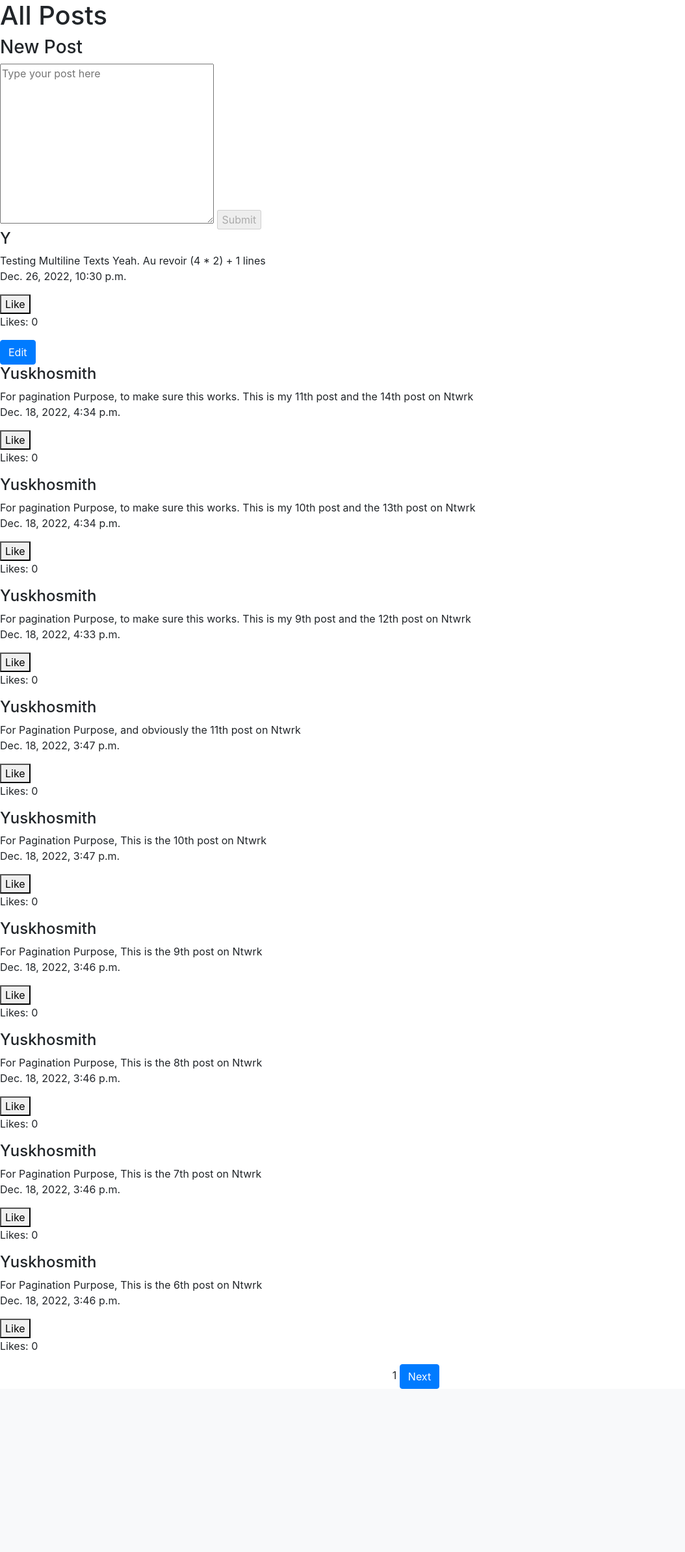
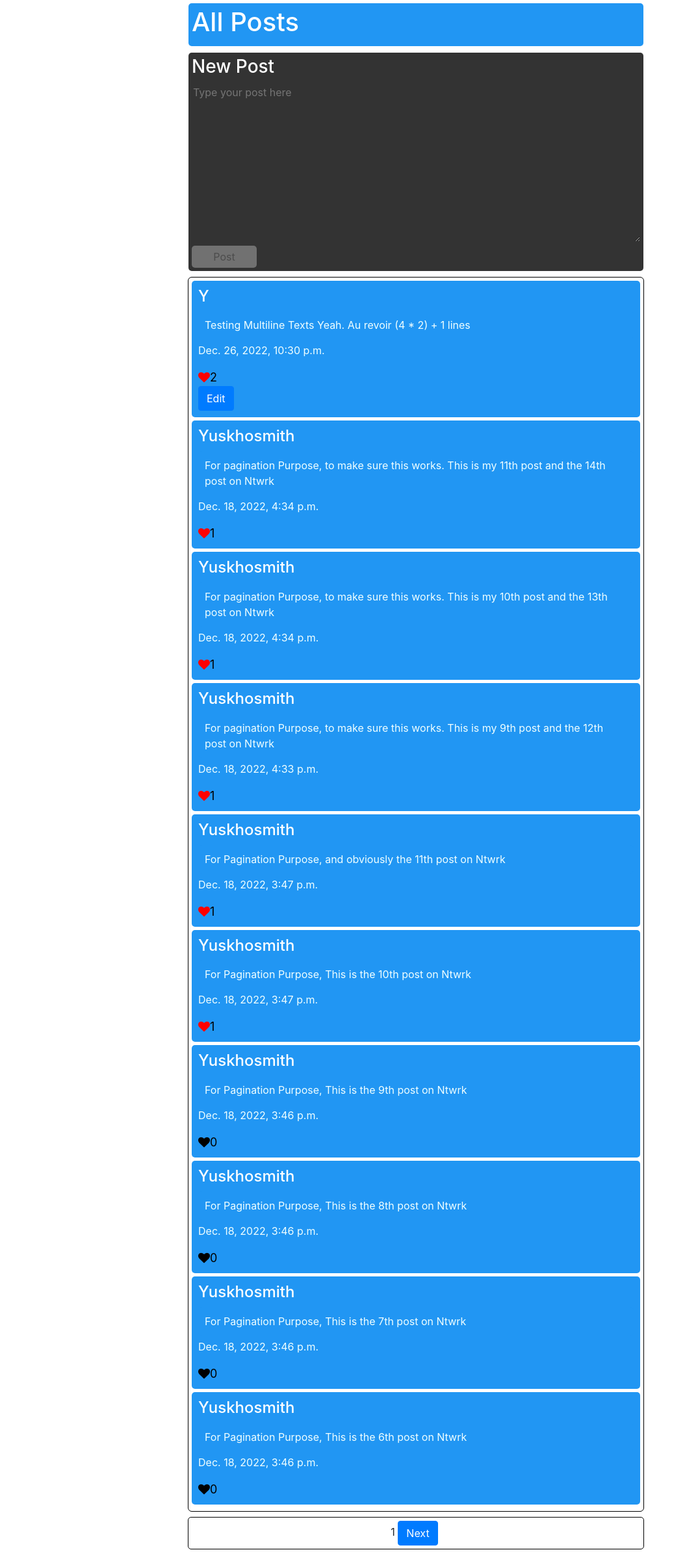
Before and after one commit to Yuskhosmith/CS50-Web-Programming, a Django app: page / in a window 1280 px wide. Shown: the part 56-2444 px from the top of the page at 65% size, without its empty margins (0-1054 px from the left). Before the commit the page ends 2193 px from the top, so only its background shows below. Run offline with Django 3.2, Linux system fonts and the light colour scheme; a user stored in the database is signed in; data comes from the database, SQL or seed files in the repository; both versions use the stored data as it was after the commit; some libraries are stand-ins or nearby versions.

Commit message:
completed

```diff
--- a/project4/network/models.py
+++ b/project4/network/models.py
@@ -9,12 +9,13 @@ class Post(models.Model):
     user = models.ForeignKey(User, on_delete=models.CASCADE, related_name="posts")
     post = models.TextField()
     timestamp = models.DateTimeField(auto_now_add=True)
+    liked = models.ManyToManyField(User, default=None, blank=True, related_name='liked_posts')
 
     def serialize(self):
         return{
             "user": self.user.username,
             "post": self.post,
-            "timestamp": self.timestamp
+            "timestamp": self.timestamp,
         }
 
 class Following(models.Model):
@@ -38,3 +39,6 @@ class Like(models.Model):
             "user": self.user.username,
             "post": self.post.post
         }
+
+    def __str__(self):
+        return str(self.post)
--- a/project4/network/static/network/script.js
+++ b/project4/network/static/network/script.js
@@ -3,43 +3,60 @@ document.addEventListener("DOMContentLoaded", () => {
     followingStatus()
     editPost()
     like()
+    if (document.querySelector('#username')){
+        removeSpace();
+    }
 
 });
 
-function index(){
-    fetch(`/emails/${mailbox}`)
-    .then(response => response.json())
-    .then(posts => {})
+function removeSpace(){
+    const usernameEl = document.querySelector('#username');
+    const u_er = document.querySelector('#u-er');
+    u_er.style.display = 'none';
+
+    usernameEl.onkeyup = () => {
+        if (usernameEl.value.includes(' ')){
+            u_er.innerText = "username can't contain space";
+            u_er.style.display = 'block';
+            document.querySelector('#btnforreg').disabled = true;
+        } else {
+            u_er.style.display = 'none';
+            document.querySelector('#btnforreg').disabled = false;
+        }
+
+    }
 
 }
 
 function like(){
-    likeBtn = document.querySelector('#like');
-    // find a better way to get all the btn to work with the event listener isntead of the first one only
-    // for btn in likeBtn{
+    likeBtn = document.querySelectorAll('#like');
+    likeBtn.forEach(item => {
+        item.addEventListener('click', () => {
+            console.log("click")
+            parentLikeBtn = item.parentElement.parentElement;
+            likeCountParent = parentLikeBtn.children[4];
+            // likeCountEl = likeCountParent.querySelector('#count');
+            post_id = parentLikeBtn.id
 
-    // }
-    likeBtn.addEventListener('click', () => {
-        parentLikeBtn = likeBtn.parentElement;
-        idChildNodes = parentLikeBtn.children;
-        post_id = parentLikeBtn.id
-        // text = idChildNodes[1].innerText
-        // username = idChildNodes[0].innerText
-        console.log(post_id)
+            oneLikeBtn = parentLikeBtn.querySelector('#like');
+            if (oneLikeBtn.dataset.value == "like"){
+                parentLikeBtn.querySelector('.fa-heart').style.color = "red";
+                console.log("Like--Pass 1")
+                oneLikeBtn.dataset.value = "unlike";
+                count = parseInt(oneLikeBtn.dataset.count) + 1
+                oneLikeBtn.dataset.count = count
+                parentLikeBtn.querySelector(`#liked${post_id}`).innerText = count
+            } else if (oneLikeBtn.dataset.value == "unlike") {
+                parentLikeBtn.querySelector('.fa-heart').style.color = "black";
+                console.log("Unlike--Pass 1")
+                oneLikeBtn.dataset.value = "like";
+                count = parseInt(oneLikeBtn.dataset.count) - 1
+                oneLikeBtn.dataset.count = count
+                parentLikeBtn.querySelector(`#liked${post_id}`).innerText = count
+            } else{
+                return;
+            }
 
-        // fetch('../like', {
-        //     method: 'GET',
-        //     body: JSON.stringify({
-        //         post: text,
-        //         username: username
-        //     })
-        // })
-        // .then(response => response.json())
-        // .then(answer => {
-        //     console.log(answer)
-
-        // })
-        // Ignore above.... the deal is below
             fetch('../like/', {
                 method: 'PUT',
                 body: JSON.stringify({
@@ -47,24 +64,30 @@ function like(){
                 })
             })
             // .then(response => response.json())
-        // .then(answer => {
-        //     console.log(answer)
+            // .then(r => {
+            //     console.log(r)
+            // })
 
-        // })
         });
+
+    })
 }
-
 
 function editPost(){
     if(document.querySelector('#edit')){
-        // make the edit button take the original form of the post
-        const editBtn = document.querySelector('#edit');
-        editBtn.addEventListener('click', () => {
-            parentEditBtn = editBtn.parentElement
+        const editBtn = document.querySelectorAll('#edit');
+        editBtn.forEach(item => {
+            item.addEventListener('click', () => {
+                item.style.display = 'none';
+                parentEditBtn = item.parentElement
+                post_id = parentEditBtn.id
                 idChildNodes = parentEditBtn.children
-            text = idChildNodes[1].innerText
+
+                fetch(`../getpost/${post_id}`, {method: 'GET'})
+                .then(response => response.json())
+                .then(post => {
                     idChildNodes[1].innerHTML = `
-            <textarea name="post" id="textarea2" cols="30" rows="10">${text}</textarea>
+                    <textarea name="post" id="textarea2" cols="30" rows="10">${post.post}</textarea>
                     <button class="btn btn-primary" id="save">Save</button>
                     `
                     disableBtn("#textarea2", "#save")
@@ -72,24 +95,18 @@ function editPost(){
                     saveBtn.addEventListener('click', () => {
                         const post = document.querySelector('#textarea2').value;
 
-
-                console.log(post)
-
                         fetch('../editpost/', {
                             method: 'PUT',
                             body: JSON.stringify({
+                                post_id: post_id,
                                 post: post,
-                        prevpost: text,
                             })
                         })
-                // .then(response => response.json())
-                // .then(answer => {
-                //     console.log(answer)})
-
                         location.reload()
                     });
-
+                })
             });
+        })
     }
 }
 
@@ -103,6 +120,12 @@ function disableBtn(inputfield, btn){
     // by default disabled
     document.querySelector(`${btn}`).disabled = true;
 
+    // check if it's not empty
+    if (document.querySelector(`${inputfield}`).value.length > 0){
+        document.querySelector(`${btn}`).disabled = false;
+    }
+
+    // now for every key the user press, even if it's backspace
     document.querySelector(`${inputfield}`).onkeyup = () => {
         // if the input field is empty disable the button
         if (document.querySelector(`${inputfield}`).value.length > 0){
--- a/project4/network/static/network/styles.css
+++ b/project4/network/static/network/styles.css
@@ -0,0 +1,104 @@
+.b {
+    display: flex;
+    align-items: center;
+    justify-content: center;
+    max-width: 700px;
+    margin: auto;
+    flex-direction: column;
+}
+
+section{
+    margin: 5px;
+    outline: 1px black solid;
+    padding: 5px;
+    border-radius: 5px;
+    width: 100%;
+}
+
+.meta{
+    background-color: #2196f3;
+    outline: none;
+    color: white;
+}
+
+.new-post,
+#textarea{
+    background-color: #333;
+    outline: none;
+    color: white;
+    border: none;
+}
+
+/* .new-post > #new-post > form{
+    width: 80%;
+    margin: auto;
+} */
+
+#textarea,
+#textarea2 {
+    width: 100%;
+    /* overflow: hidden; */
+}
+
+.new-post > #new-post > form > #submit{
+    border: none;
+    color: #333;
+    background-color: white;
+    outline: none;
+    border-radius: 5px;
+    padding: 5px;
+    width: 100px;
+}
+
+.new-post > #new-post > form > #submit:disabled{
+    border: none;
+    color: rgba(51, 51, 51, 0.6);
+    background-color: rgba(255, 255, 255, 0.3);
+    outline: none;
+    border-radius: 5px;
+    padding: 5px;
+    width: 100px;
+
+}
+
+.post{
+    background-color: #2196f3;
+    padding: 10px;
+    margin-bottom: 5px;
+    border-radius: 5px;
+    color: azure;
+}
+
+.post > h4 a{
+    text-decoration: none;
+    color: white;
+}
+.post > h4 a:hover{
+    color: rgba(255, 255, 255, 0.469);
+}
+
+#like{
+    text-decoration: none;
+    color: #000;;
+    font-size: 18px;
+}
+
+.red{
+    color: red;
+}
+.black{
+    color: black;
+}
+.red:hover,
+.black:hover,
+#like:hover{
+    color: rgba(255, 0, 0, 0.3);
+}
+
+.pagination center{
+    margin: auto;
+}
+
+#u-er{
+    color: red;
+}
--- a/project4/network/templates/network/error.html
+++ b/project4/network/templates/network/error.html
@@ -4,5 +4,6 @@
     <h2>Error</h2>
     {% if message %}
         <p>{{message}}</p>
+        <p>{{next}}</p>
     {% endif %}
 {% endblock %}
--- a/project4/network/templates/network/index.html
+++ b/project4/network/templates/network/index.html
@@ -1,6 +1,8 @@
 {% extends "network/layout.html" %}
 
 {% block body %}
+    <div class="b">
+        <section class="meta">
             <h1>All Posts</h1>
             {% if message %}
                 <p>{{message}}</p>
@@ -9,31 +11,47 @@
                 <p>You are not logged in.</p>
                 <a href="{% url 'login' %}" class="btn btn-primary">Log In</a>
             {% endif %}
+        </section>
+
+        <section class="new-post">
             {% if user.is_authenticated %}
                 <div id="new-post">
                     <h3>New Post</h3>
                     <form action="{% url 'index' %}" method="POST">
                         {% csrf_token %}
                         <textarea name="post" id="textarea" cols="30" rows="10" placeholder="Type your post here"></textarea>
-                <input id="submit" type="submit">
+                        <input id="submit" type="submit" value="Post">
                     </form>
                 </div>
             {% endif %}
+        </section>
+
+        <section class="posts">
             {% for post in posts %}
-        <div id="{{post.id}}">
-            <h4>{{post.user}}</h4>
+                <div class="post" id="{{post.id}}">
+                    <h4><a href="{% url 'profile' post.user %}">{{post.user}}</a></h4>
                     <div id="post-handler">
-                <!-- A tag that can display multiple lines -->
-                <article class="post">{{post.serialize.post}}</article>
+                        <p class="post">{{post.post}}</p>
                     </div>
                     <p>{{post.timestamp}}</p>
-            <button id="like">Like</button>
-            <p>Likes: 0</p>
+                    {% if user.is_authenticated %}
+                        <div id="like-handler">
+                            {% if user in post.liked.all %}
+                                <a id="like" data-count="{{post.liked.all.count}}"  data-value="unlike"><i class="red fa fa-heart"></i><span id="liked{{post.id}}">{{post.liked.all.count}}</a>
+                            {% else %}
+                                <a id="like" data-count="{{post.liked.all.count}}"  data-value="like"><i class="black fa fa-heart"></i><span id="liked{{post.id}}">{{post.liked.all.count}}</a>
+                            {% endif %}
+
+                        </div>
+                    {% endif %}
                     {% if post.user == user %}
                         <button id="edit" class="btn btn-primary">Edit</button>
                     {% endif %}
                 </div>
             {% endfor %}
+        </section>
+
+        <section class="pagination">
             <center>
                 {%if posts.has_previous %} {# whether the previous page exists #}
                     <a class="btn btn-primary" href="?page={{posts.previous_page_number}}">Previous</a> {# link to the prev page #}
@@ -44,4 +62,7 @@
                     <a class="btn btn-primary" href="?page={{posts.next_page_number}}">Next</a> {# link to the next page #}
                 {% endif %}
             </center>
+        </section>
+
+    </div>
 {% endblock %}
--- a/project4/network/templates/network/layout.html
+++ b/project4/network/templates/network/layout.html
@@ -6,6 +6,7 @@
         <title>{% block title %}Social Network{% endblock %}</title>
         <link rel="stylesheet" href="https://stackpath.bootstrapcdn.com/bootstrap/4.4.1/css/bootstrap.min.css" integrity="sha384-Vkoo8x4CGsO3+Hhxv8T/Q5PaXtkKtu6ug5TOeNV6gBiFeWPGFN9MuhOf23Q9Ifjh" crossorigin="anonymous">
         <link href="{% static 'network/styles.css' %}" rel="stylesheet">
+        <link rel="stylesheet" href="https://cdnjs.cloudflare.com/ajax/libs/font-awesome/4.7.0/css/font-awesome.min.css">
         <script type="application/javascript" src="{% static 'network/script.js' %}"></script>
     </head>
     <body>
--- a/project4/network/templates/network/login.html
+++ b/project4/network/templates/network/login.html
@@ -11,12 +11,13 @@
     <form action="{% url 'login' %}" method="post">
         {% csrf_token %}
         <div class="form-group">
-            <input autofocus class="form-control" type="text" name="username" placeholder="Username">
+            <input id="username" autofocus class="form-control" type="text" name="username" placeholder="Username">
         </div>
+        <p id="u-er"></p>
         <div class="form-group">
             <input class="form-control" type="password" name="password" placeholder="Password">
         </div>
-        <input class="btn btn-primary" type="submit" value="Login">
+        <input id="btnforreg" class="btn btn-primary" type="submit" value="Login">
     </form>
 
     Don't have an account? <a href="{% url 'register' %}">Register here.</a>
--- a/project4/network/templates/network/register.html
+++ b/project4/network/templates/network/register.html
@@ -11,8 +11,9 @@
     <form action="{% url 'register' %}" method="post">
         {% csrf_token %}
         <div class="form-group">
-            <input class="form-control" autofocus type="text" name="username" placeholder="Username">
+            <input id="username" class="form-control" autofocus type="text" name="username" placeholder="Username">
         </div>
+        <p id="u-er"></p>
         <div class="form-group">
             <input class="form-control" type="email" name="email" placeholder="Email Address">
         </div>
@@ -22,7 +23,7 @@
         <div class="form-group">
             <input class="form-control" type="password" name="confirmation" placeholder="Confirm Password">
         </div>
-        <input class="btn btn-primary" type="submit" value="Register">
+        <input id="btnforreg" class="btn btn-primary" type="submit" value="Register">
     </form>
 
     Already have an account? <a href="{% url 'login' %}">Log In here.</a>
--- a/project4/network/urls.py
+++ b/project4/network/urls.py
@@ -17,5 +17,6 @@ urlpatterns = [
     path("unfollow/", views.unfollow, name="unfollow"),
     path("check/following/<slug:username>", views.check_following, name="checkfollowing"),
     path("editpost/", views.editPost, name="editPost"),
-    path("like/", views.like, name="like")
+    path("like/", views.like, name="like"),
+    path("getpost/<int:postId>", views.getpost, name="getpost")
 ]
--- a/project4/network/views.py
+++ b/project4/network/views.py
@@ -27,14 +27,15 @@ def paginator_handler(request, posts):
 
 def index(request):
     posts = Post.objects.all().order_by('-id')
-    print(posts[0].post)
     user_id = request.user.id
     page_obj = paginator_handler(request, posts)
 
     ctx = {'posts': page_obj}
-    # print(user_id)
+
     if user_id is None:
         ctx['notLoggedInPrompt'] = True
+
+
     if request.method == 'POST':
         try:
             post = request.POST["post"]
@@ -47,37 +48,22 @@ def index(request):
 
     return render(request, "network/index.html", ctx)
 
-    # converting to API
-    # posts = Post.objects.all().order_by('-id')
-    # user_id = request.user.id
-    # page_obj = paginator_handler(request, posts)
-    # if user_id is None:
-    #     # ctx['notLoggedInPrompt'] = True
-    #     pass
-    # if request.method == 'POST':
-    #     try:
-    #         post = request.POST["post"]
-    #         user = User.objects.get(pk=user_id)
-    #         new_post = Post.objects.create(user=user, post=post)
-    #         new_post.save
-    #         return HttpResponseRedirect(reverse("index"))
-    #     except Exception as e:
-    #         return render(request, "network/index.html", {"message":e})
-
-    # return JsonResponse([post.serialize() for post in page_obj], safe=False)
+def getpost(request, postId):
+    if request.method != 'GET':
+        return JsonResponse({"Error": "Get Request Only"}, status=404)
+    post = Post.objects.get(pk=postId)
+    return JsonResponse(post.serialize(), safe=False)
 
 @csrf_exempt
 def editPost(request):
-    user_id = request.user.id
     if request.method == 'PUT':
         try:
             data = json.loads(request.body)
             if data.get("post") is not None:
                 try:
+                    post_id = data["post_id"]
                     post = data["post"]
-                    prevpost = data["prevpost"]
-                    user = User.objects.get(pk=user_id)
-                    post_tb_updated = Post.objects.get(user=user, post=prevpost)
+                    post_tb_updated = Post.objects.get(id=post_id)
                     post_tb_updated.post = post
                     post_tb_updated.save()
                     return JsonResponse({"saved": "nothing went wrong."}, status=204)
@@ -97,8 +83,9 @@ def reProfile(request):
 
 
 def profile(request, username):
-    user = User.objects.get(pk=request.user.id)
-    if user.username == username:
+    user_id = request.user.id
+    if user_id is not None and User.objects.get(pk=user_id).username == username:
+        user = User.objects.get(pk=user_id)
         posts = user.posts.all().order_by('-timestamp')
         page_obj = paginator_handler(request, posts)
         followers = Following.objects.filter(following=user).count()
@@ -124,8 +111,10 @@ def profile(request, username):
                 "following": following,
                 "other_person": True
             }
+            if user_id is None:
+                ctx['notLoggedInPrompt'] = True
         except User.DoesNotExist:
-            return render(request, "network/error.html", {"message": f"{username} does not exist."})
+            return render(request, "network/error.html", {"message": f"{username} does not exist.", "next":"Usernames are case sensitive, make sure to use the correct cases for each character"})
     return render(request, "network/profile.html", ctx)
 
 @login_required
@@ -174,27 +163,6 @@ def check_following(request, username):
 def like(request):
     user_id = request.user.id
 
-    # instead of stressing over payloads of GEt request, We can use :Drum Roll: Get or Create method
-    # if request.method == 'GET':
-    #     try:
-    #         data = json.load(request.body)
-    #         if data.get("post") is not None and data.get("username") is not None:
-    #             # Check if user has liked the post
-    #             user = User.objects.get(pk=user_id)
-    #             post = data["post"]
-    #             username = data["username"]
-    #             poster = User.objects.get(username=username)
-    #             post = Post.objects.get(user=poster, post=post)
-    #             post_liked_or_not = Like.objects.get(user=user, post=post)
-    #             if post_liked_or_not is not None:
-    #                 return JsonResponse(True, safe=False)
-    #             else:
-    #                 return JsonResponse(False, safe=False)
-    #     except Exception as e:
-    #         return JsonResponse({"error": f"something is wrong. {e}"}, status=404)
-
-
-
     if request.method == 'PUT':
         # like or dislike
         try:
@@ -203,38 +171,20 @@ def like(request):
             if data.get("post") is not None:
                 try:
                     post_id = data["post"]
-                    print("pass 1")
                     user = User.objects.get(pk=user_id)
-                    print("pass 2")
-                    # username = User.objects.get(username=data["username"])
-                    print("pass 3")
-                    # owner = User.objects.get(username=username)
-                    # print(post_id, owner)
-                    print("pass 4")
                     post = Post.objects.get(id=post_id)
-                    print("pass 5")
                     likeObj, liked = Like.objects.get_or_create(user=user, post=post)
+
                     if not liked:
                         likeObj.delete()
-                    return JsonResponse({"saved": "nothing went wrong."}, status=204)
+                        post.liked.remove(user)
+                    else:
+                        post.liked.add(user)
                 except Exception as e:
                     return JsonResponse({"error": f"something is wrong. {e}"}, status=404)
-            # elif data.get("unlike") is not None:
-            #     try:
-            #         post = data["post"]
-            #         user = User.objects.get(pk=user_id)
-            #         username = User.objects.get(username=data["username"])
-            #         owner = User.objects.get(username=username)
-            #         post = Post.objects.get(user=owner, post=post)
-            #         like_post = Like.objects.get(user=user, post=post)
-            #         like_post.delete()
-            #         return JsonResponse({"saved": "nothing went wrong."}, status=204)
-            #     except Exception as e:
-            #         return JsonResponse({"error": f"something is wrong. {e}"}, status=404)
-            # return HttpResponse(status=204)
-            return JsonResponse({"saved": "2- nothing went wrong."}, status=204)
         except Exception as e:
             return render(request, "network/index.html", {"message":e})
+        return JsonResponse({"saved": "nothing went wrong."}, status=204)
     return HttpResponseRedirect(index)
 
 @csrf_exempt
```
Also changed, not shown: project4/jsconfig.json (added, +14 -0 lines), project4/network/templates/network/following.html (+25 -3 lines), project4/network/templates/network/profile.html (+36 -3 lines), project4/db.sqlite3, project4/network/migrations/0010_post_likes.py (added), project4/network/migrations/0011_remove_post_likes.py (added), project4/network/migrations/0012_post_liked.py (added). Lines whose indentation alone changed are shown as unchanged.
